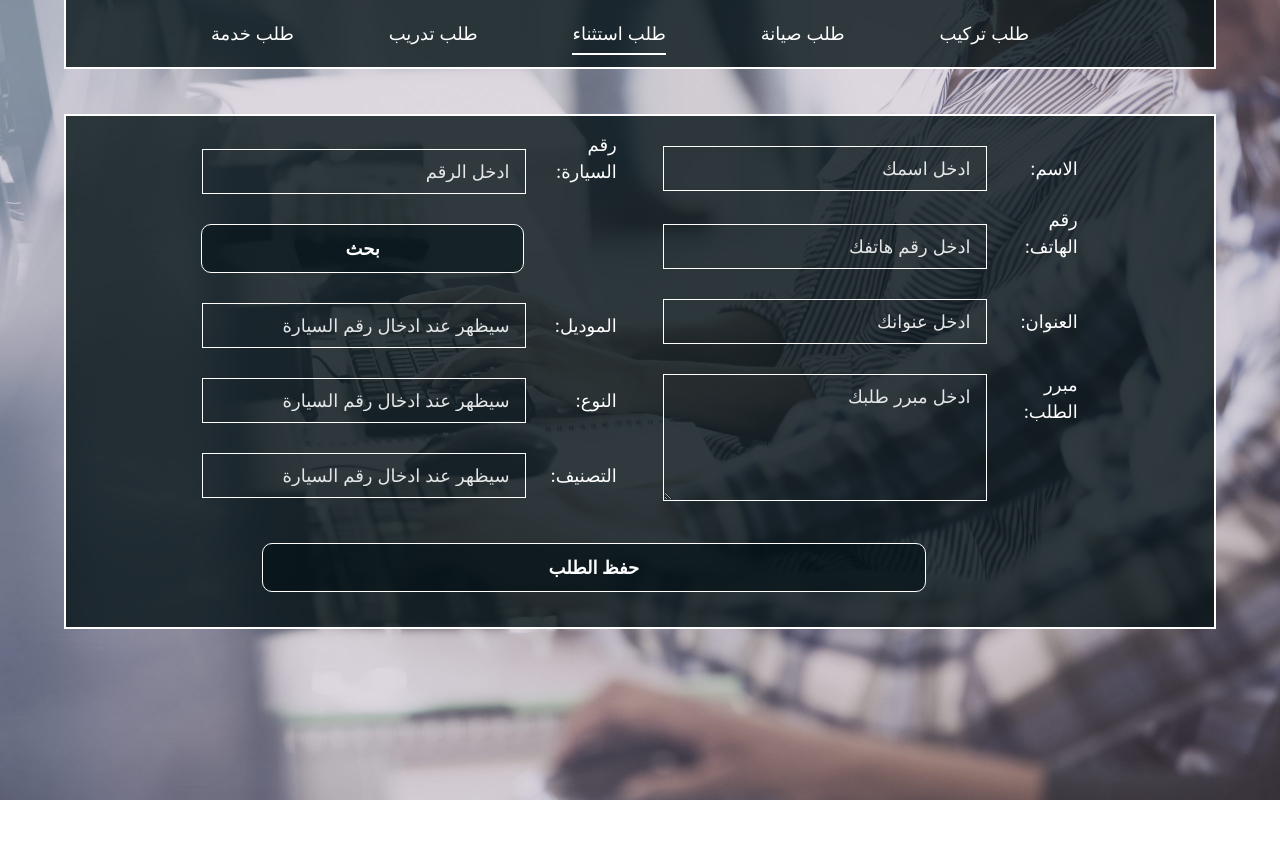
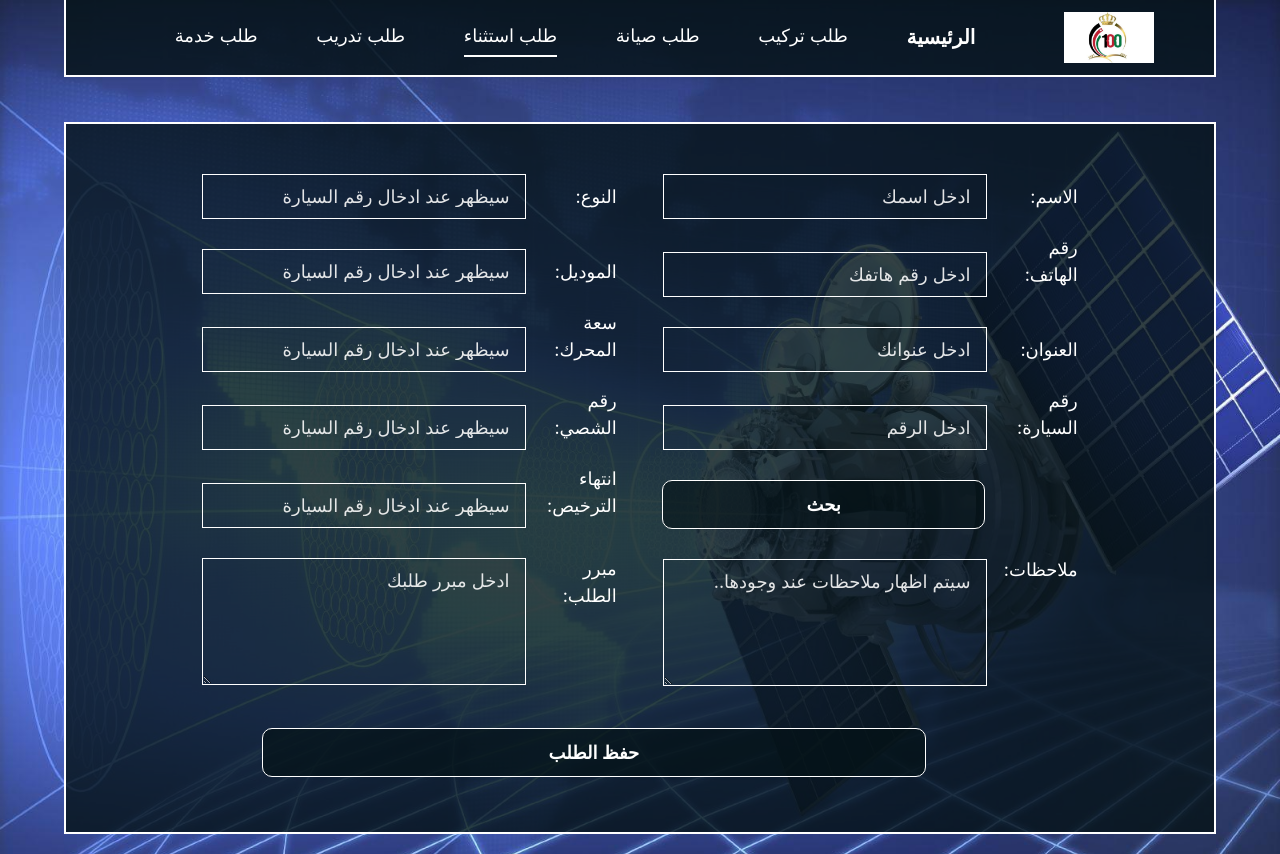
Before and after one commit to ferassalhelo/form2, a plain HTML site: page index.html in a window 1280 px wide. Before the commit the page ends 800 px from the top, so only its background shows below. Drawn offline with Linux system fonts and the light colour scheme.

Commit message:
first-commit

```diff
--- a/index.html
+++ b/index.html
@@ -10,6 +10,7 @@
   </head>
   <body>
     <nav class="navbar navbar-expand-lg nav-">
+      <div class="img-"><img src="./logo.jpg" alt="logo" /></div>
       <button
         class="navbar-toggler text-white"
         style="width:120px"
@@ -24,6 +25,9 @@
       </button>
       <div class="collapse navbar-collapse" id="navbarNavAltMarkup">
         <ul class="ul- navbar-nav">
+          <li class="li-">
+            <a class="a- H-" href="#">الرئيسية</a>
+          </li>
           <li class="li-">
             <a class="a-" href="#">طلب تركيب</a>
           </li>
@@ -60,6 +64,71 @@
             <input type="search" class="input- " placeholder="ادخل عنوانك" />
           </div>
           <div class="toCar-">
+            <label class="lable-"> رقم السيارة:</label>
+            <input type="search" class="input-" placeholder="ادخل الرقم" />
+          </div>
+          <button class="btn-">بحث</button>
+          <div class="toCar-">
+            <label class="lable-" style="vertical-align: top; margin-top:12px;"
+              >ملاحظات:</label
+            >
+            <textarea
+              cols="30"
+              rows="10"
+              placeholder="سيتم اظهار ملاحظات عند وجودها.."
+              class="input-"
+              style="resize:vertical; height:127px"
+              readonly
+            ></textarea>
+          </div>
+        </div>
+        <div class="con- col-lg-6 col-12 text-center">
+          <div class="toCar-">
+            <label class="lable-">النوع:</label>
+            <input
+              type="text"
+              class="input-"
+              placeholder="سيظهر عند ادخال رقم السيارة"
+              readonly
+            />
+          </div>
+          <div class="toCar-">
+            <label class="lable-">الموديل:</label>
+            <input
+              type="text"
+              class="input-"
+              placeholder="سيظهر عند ادخال رقم السيارة"
+              readonly
+            />
+          </div>
+          <div class="toCar-">
+            <label class="lable-">سعة المحرك:</label>
+            <input
+              type="text"
+              class="input-"
+              placeholder="سيظهر عند ادخال رقم السيارة"
+              readonly
+            />
+          </div>
+          <div class="toCar-">
+            <label class="lable-">رقم الشصي:</label>
+            <input
+              type="text"
+              class="input-"
+              placeholder="سيظهر عند ادخال رقم السيارة"
+              readonly
+            />
+          </div>
+          <div class="toCar-">
+            <label class="lable-">انتهاء الترخيص:</label>
+            <input
+              type="text"
+              class="input-"
+              placeholder="سيظهر عند ادخال رقم السيارة"
+              readonly
+            />
+          </div>
+          <div class="toCar-">
             <label class="lable-" style="vertical-align: top; margin-top:12px;"
               >مبرر الطلب:</label
             >
@@ -72,40 +141,6 @@
             ></textarea>
           </div>
         </div>
-        <div class="con- col-lg-6 col-12 text-center">
-          <div class="toCar-">
-            <label class="lable-"> رقم السيارة:</label>
-            <input type="search" class="input-" placeholder="ادخل الرقم" />
-          </div>
-          <button class="btn-">بحث</button>
-          <div class="toCar-">
-            <label class="lable-">الموديل:</label>
-            <input
-              type="text"
-              class="input-"
-              placeholder="سيظهر عند ادخال رقم السيارة"
-              readonly
-            />
-          </div>
-          <div class="toCar-">
-            <label class="lable-">النوع:</label>
-            <input
-              type="text"
-              class="input-"
-              placeholder="سيظهر عند ادخال رقم السيارة"
-              readonly
-            />
-          </div>
-          <div class="toCar-">
-            <label class="lable-">التصنيف:</label>
-            <input
-              type="text"
-              class="input-"
-              placeholder="سيظهر عند ادخال رقم السيارة"
-              readonly
-            />
-          </div>
-        </div>
         <button class="btn2-">حفظ الطلب</button>
       </form>
     </div>
--- a/style2.css
+++ b/style2.css
@@ -1,9 +1,9 @@
 /* body style */
 
 body {
-  background-image: url(./img.jpg);
+  background-image: url(./img4.jpg);
   background-size: cover;
-  background-attachment: fixed;
+  background-attachment: scroll;
   padding: 0;
   margin: 0;
   font-family: -apple-system, BlinkMacSystemFont, "Segoe UI", Roboto, Oxygen, Ubuntu, Cantarell, "Open Sans",
@@ -39,6 +39,7 @@ body {
 /* nav style */
 
 .nav- {
+  display: flex;
   width: 90%;
   margin: auto;
   border: 2px solid white;
@@ -49,11 +50,21 @@ body {
   background-color: rgba(4, 18, 22, 0.8);
   margin-bottom: 45px;
 }
+.img- {
+  width: 90px;
+  height: 80%;
+  margin: 10px auto;
+}
+img {
+  height: 100%;
+  width: 100%;
+}
 .ul- {
   display: flex;
   justify-content: space-evenly;
   width: 100%;
 }
+
 .a- {
   display: block;
   padding: 10px 20px;
@@ -62,6 +73,7 @@ body {
   position: relative;
   padding: 8px 0;
   margin: 10px;
+  text-align: center;
 }
 .a-::after {
   content: "";
@@ -77,6 +89,10 @@ body {
   transform: all 0.5s;
   width: 100%;
 }
+.H- {
+  font-weight: 700;
+  font-size: 20px;
+}
 .active-::after {
   content: "";
   display: block;
@@ -91,9 +107,9 @@ body {
 
 .container- {
   width: 90%;
-  margin: auto;
+  margin: 20px auto;
   border: 2px solid white;
-  padding: 15px 10%;
+  padding: 35px 10%;
   color: white;
   font-size: 18px;
   background-color: rgba(4, 18, 22, 0.8);
@@ -176,4 +192,18 @@ body {
   .ul- {
     text-align: right;
   }
+  .img- {
+    margin-right: initial;
+  }
 }
+@media screen and (max-width: 480px) {
+  .container- {
+    padding: 35px 10px;
+  }
+  .navbar {
+    padding: 0;
+  }
+  .img- {
+    margin-right: 10px;
+  }
+}
```
Also changed, not shown: img.jpg (deleted), img2.jpg (deleted), img4.jpg (added), logo.jpg (added).
